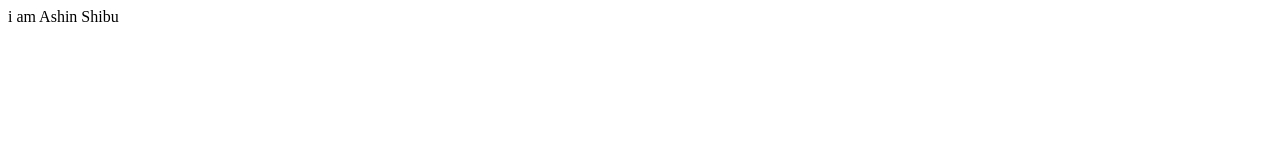
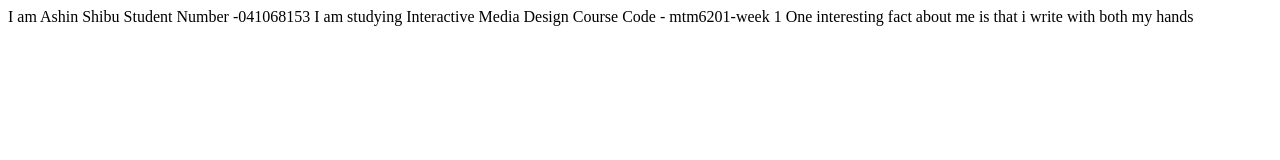
Before and after one commit to shib0024/mtm6201-week1, a plain HTML site: page index.html in a window 1280 px wide. Drawn offline with Linux system fonts and the light colour scheme.

Commit message:
scnd commit

```diff
--- a/index.html
+++ b/index.html
@@ -1,13 +1,21 @@
 <!DOCTYPE html>
 <html lang="en">
 <head>
+    <title>Ashin Shibu</title>
     <meta charset="UTF-8">
     <meta http-equiv="X-UA-Compatible" content="IE=edge">
     <meta name="viewport" content="width=device-width, initial-scale=1.0">
     <title>Document</title>
 </head>
 <body>
-    i am Ashin Shibu
+I am Ashin Shibu
+Student Number -041068153
+I am studying Interactive Media Design
+Course Code - mtm6201-week 1
+One interesting fact about me is that i write with both my hands
+
+
+
 
 
 </body>
```
